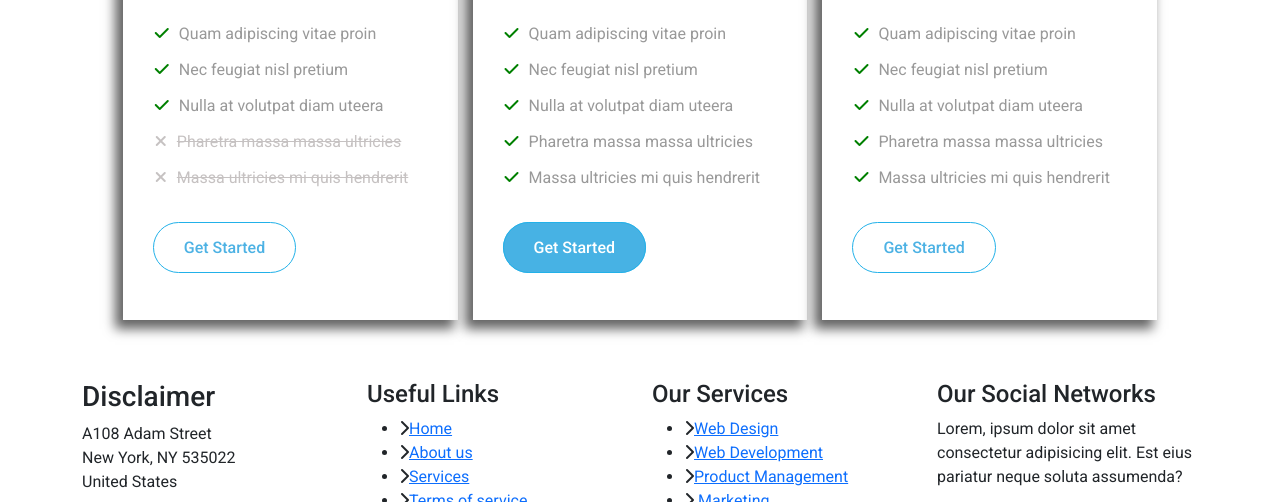
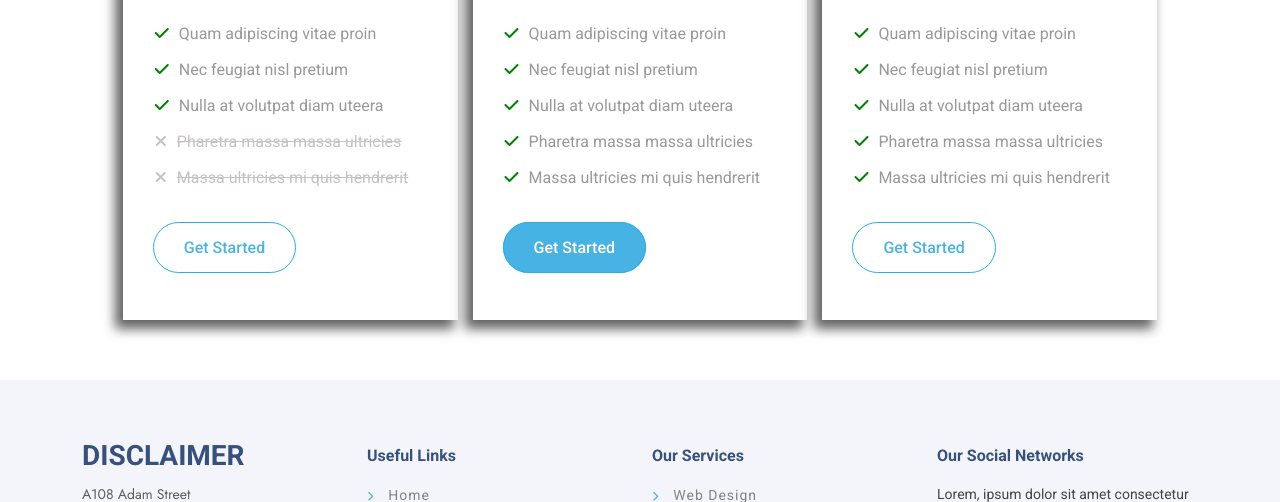
Before and after one commit to srbd911/Sifat_2, a plain HTML site: page index.html in a window 1280 px wide. Shown: the part 5397-5899 px from the top of the page. Drawn offline with nearby package versions, Linux system fonts and the light colour scheme.

Commit message:
style.css added with footer1 and footer2

```diff
--- a/style.css
+++ b/style.css
@@ -662,7 +662,6 @@ body {
     background: #eff2f8;
     color: #37517E;
     text-decoration: none;
-
 }
 
 #team .team-card .team-card-item .card-contents .dummy-div-1 {
@@ -880,26 +879,32 @@ body {
     margin-top: -10px;
     margin-bottom: 40px;
 }
+
 #pricing .pricing-flex-container .pricing-item ul {
     list-style-type: none;
     margin-left: -30px;
     margin-bottom: 40px;
 }
+
 #pricing .pricing-flex-container .pricing-item ul li {
     color: #999999;
     line-height: 36px;
 }
+
 #pricing .pricing-flex-container .pricing-item ul li i {
     padding-right: 10px;
     color: green;
 }
+
 #pricing #not-free {
     text-decoration: line-through;
     color: #c6c2c2;
 }
+
 #pricing #not-free i {
     color: #c6c2c2;
 }
+
 #pricing .pricing-flex-container .pricing-item a {
     padding: 15px 30px;
     color: #4DB2E4;
@@ -909,14 +914,114 @@ body {
     font-weight: 500;
     transition: all linear 0.3s;
 }
+
 #pricing .pricing-flex-container .pricing-item a:hover {
     background-color: rgb(34, 177, 233);
     color: #fff;
 }
+
 #pricing #business-subscription-button {
     background-color: #47B2E4;
     color: #fff;
 }
+
 #pricing #business-subscription-button:hover {
     background-color: #2ca4dc;
 }
+
+/* ========================= footer section css starts ============================ */
+#footer {
+    width: 100%;
+    background-color: #F3F5FA;
+    padding-top: 60px;
+    padding-bottom: 60px;
+}
+
+#footer .footer-item h3 {
+    font-size: 28px;
+    margin: 0 0 10px 0;
+    padding: 2px 0 2px 0;
+    line-height: 1;
+    text-transform: uppercase;
+    font-weight: 600;
+    color: #37517e;
+}
+
+#footer .footer-item span {
+    font-size: 14px;
+    line-height: 24px;
+    margin-bottom: 0;
+    font-family: "Jost", sans-serif;
+    color: #5e5e5e;
+}
+
+#footer .footer-item h4 {
+    font-size: 16px;
+    font-weight: bold;
+    color: #37517e;
+    line-height: 32px;
+}
+#footer .footer-item ul li {
+    list-style-type: none;
+
+}
+#footer .footer-item ul {
+    padding-left: 0px;
+}
+#footer .footer-item ul li {
+    line-height: 30px;
+}
+#footer .footer-item ul li i {
+    font-size: 10px;
+    color: #47B2E4;
+    margin-right: 15px;
+}
+#footer .footer-item ul li a{
+    font-size: 14px;
+    letter-spacing: 1px;
+    color: rgba(119, 119, 119,0.9);
+    text-decoration: none;
+    font-weight: 400;
+    transition: all linear 0.3s;
+}
+#footer .footer-item ul li a:hover {
+    color: #01a7f4;
+}
+#footer .social p {
+    color: #444444;
+    font-size: 14px;
+    line-height: 28px;
+}
+#footer .social a {
+    padding: 10px 10px;
+    background-color: #2CA4DC;
+    font-size: 14px;
+    border-radius: 50%;
+    margin: 1px;
+    transition: all linear 0.3s;
+}
+#footer .social a i{
+    transition: ease-in-out 0.3s;
+    display: inline-flex;
+    color: #fff;
+    font-size: 14px;
+
+}
+#footer .social a:hover {
+    background-color: #1493ce;
+}
+
+/* ==================== footer02 section css starts from here =================== */
+#footer02 {
+    padding-top: 30px;
+    padding-bottom: 30px;
+    width: 100%;
+    background-color: #37517E;
+}
+#footer02 .footer02 span{
+    color: #fff;
+    font-size: 14px;
+}
+#footer02 .footer02 {
+    text-align: center;
+}
```
